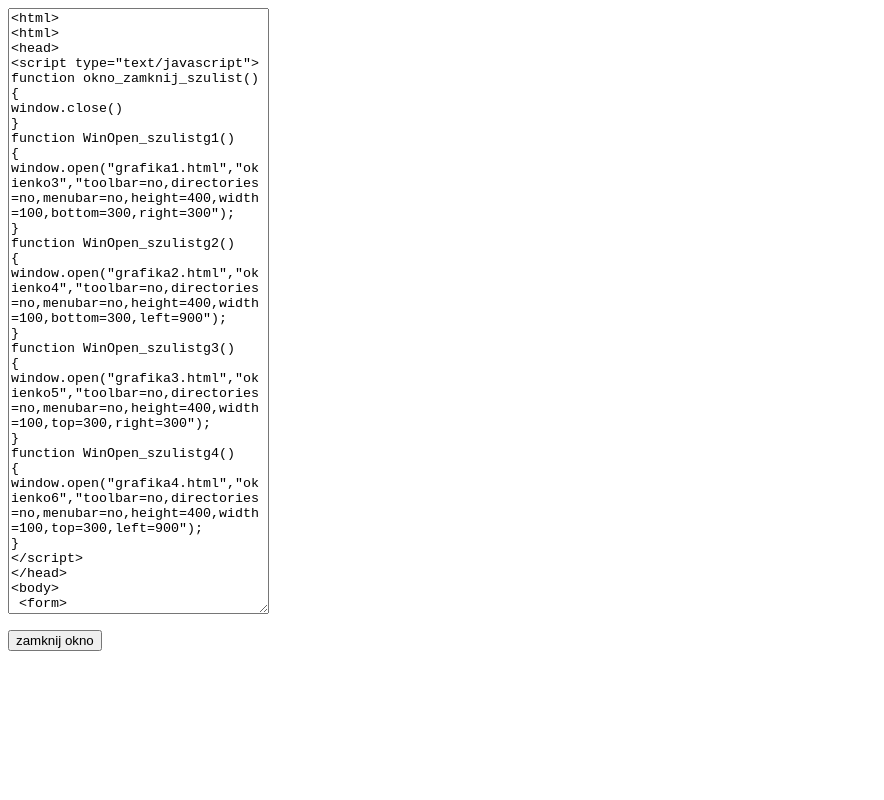
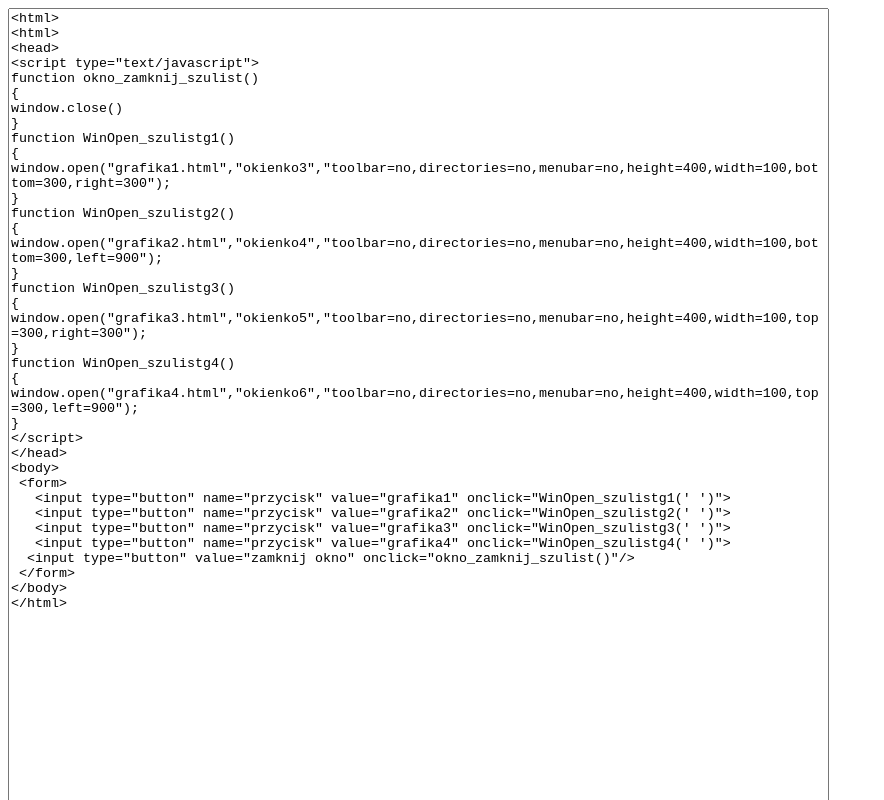
Before and after one commit to Wofiek/javascriptt, a plain HTML site: page kod2.html in a window 1280 px wide. Shown: the top 800 px of the page, without its empty margins (0-884 px from the left). Drawn offline with Linux system fonts and the light colour scheme.

Commit message:
Update kod2.html

```diff
--- a/kod2.html
+++ b/kod2.html
@@ -6,7 +6,7 @@ window.close()
 }
 </script>
 <form>
-<textarea name="nazwa" cols="30" rows="40" readonly><html>
+<textarea name="nazwa" cols="100" rows="100" readonly><html>
 <html>
 <head>
 <script type="text/javascript">
```
